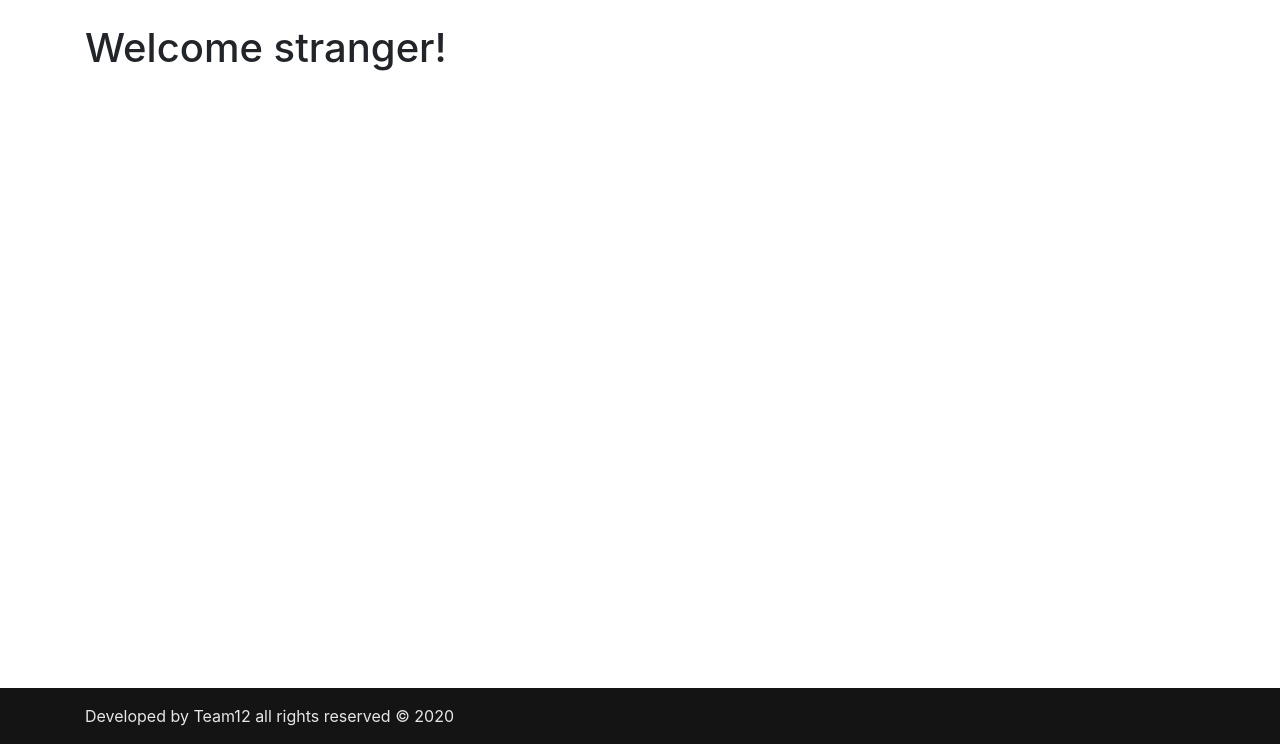
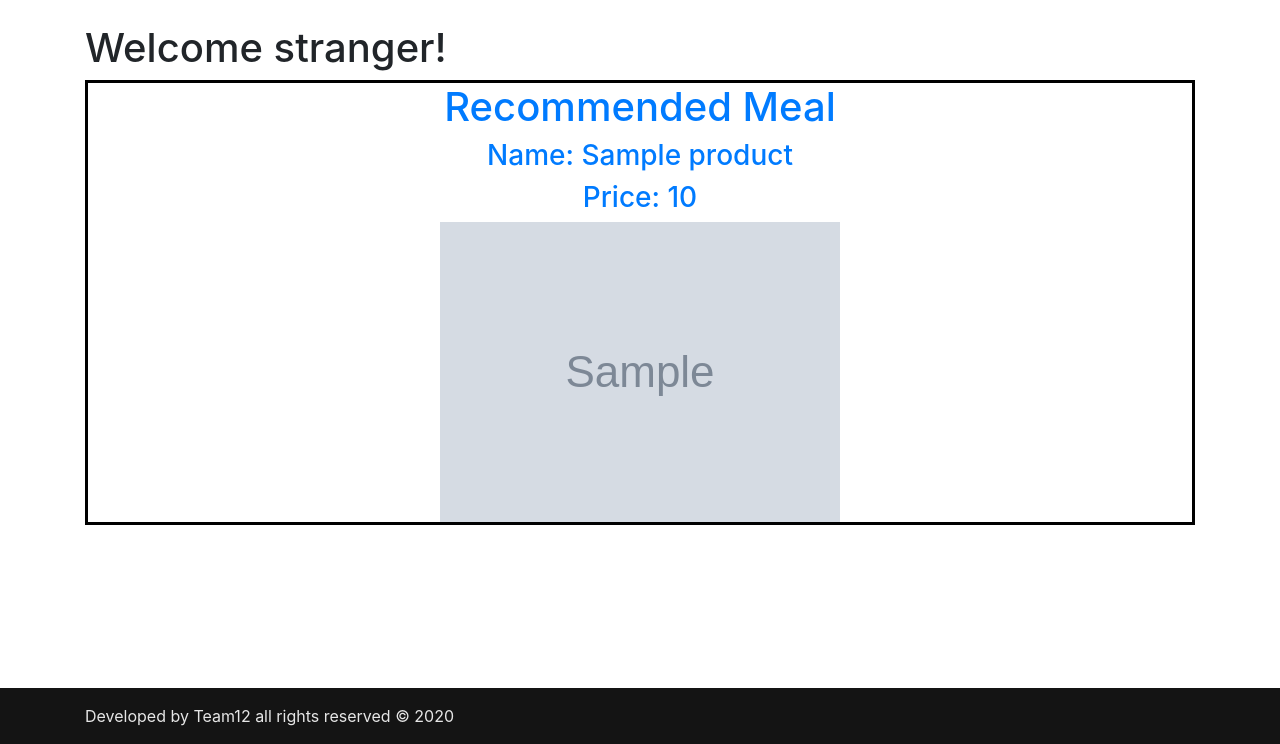
Before and after one commit to vallzter/Team12, a Django app: template src/Team12/templates/user/user_page.html in a window 1280 px wide. Shown: the part 56-800 px from the top of the page. Run offline with Django 3.2, Linux system fonts and the light colour scheme; the template is opened without the code that fills it: most values are stand-ins (such as "Sample title", 1, 10 or a date in 2020); grey boxes marked "Sample" are stand-in pictures; some libraries are stand-ins or nearby versions.

Commit message:
recommended meal

```diff
--- a/src/Team12/templates/base.html
+++ b/src/Team12/templates/base.html
@@ -6,7 +6,7 @@
   <link rel="stylesheet" href="https://stackpath.bootstrapcdn.com/bootstrap/4.5.2/css/bootstrap.min.css"
     integrity="sha384-JcKb8q3iqJ61gNV9KGb8thSsNjpSL0n8PARn9HuZOnIxN0hoP+VmmDGMN5t9UJ0Z" crossorigin="anonymous">
 
-  <title>Team12 Mealpacks babyyyy</title>
+  <title>Team12</title>
 </head>
 <body style="width=100%;">
 
@@ -18,6 +18,7 @@
 
   <main role="main" class="container" style="padding-top:80px; padding-bottom: 10px; min-height: calc(100vh - 56px);">
     {% block content %}
+      <p>ELLO</p>
     {% endblock %}
   </main>
 
--- a/src/Team12/templates/user/user_page.html
+++ b/src/Team12/templates/user/user_page.html
@@ -7,4 +7,17 @@
     <h1>Welcome stranger!</h1>
 {% endif %}
 
+<div style="border: solid black; text-align: center;">
+    <a href="{% url 'products:detailed' product.pk %}">
+        <h1>Recommended Meal</h1>
+        <h3>Name: {{ product.name}}</h3>
+        <h3>Price: {{ product.price }}</h3>
+        {% comment %} <h3>Recipe: {{ product.recipe }}</h3> {% endcomment %}
+        {% comment %} <h3>ingredients: {{ product.ingredients }}</h3> {% endcomment %}
+        <img src="{{product.image}}" style='max-width: 100%; max-height: 100%;'>
+        {% comment %} <h3>image: {{ product.image }}</h3> {% endcomment %}
+    </a>
+</div>
+
+
 {% endblock %}
```
Also changed, not shown: src/Team12/user/views.py (+8 -1 lines).
